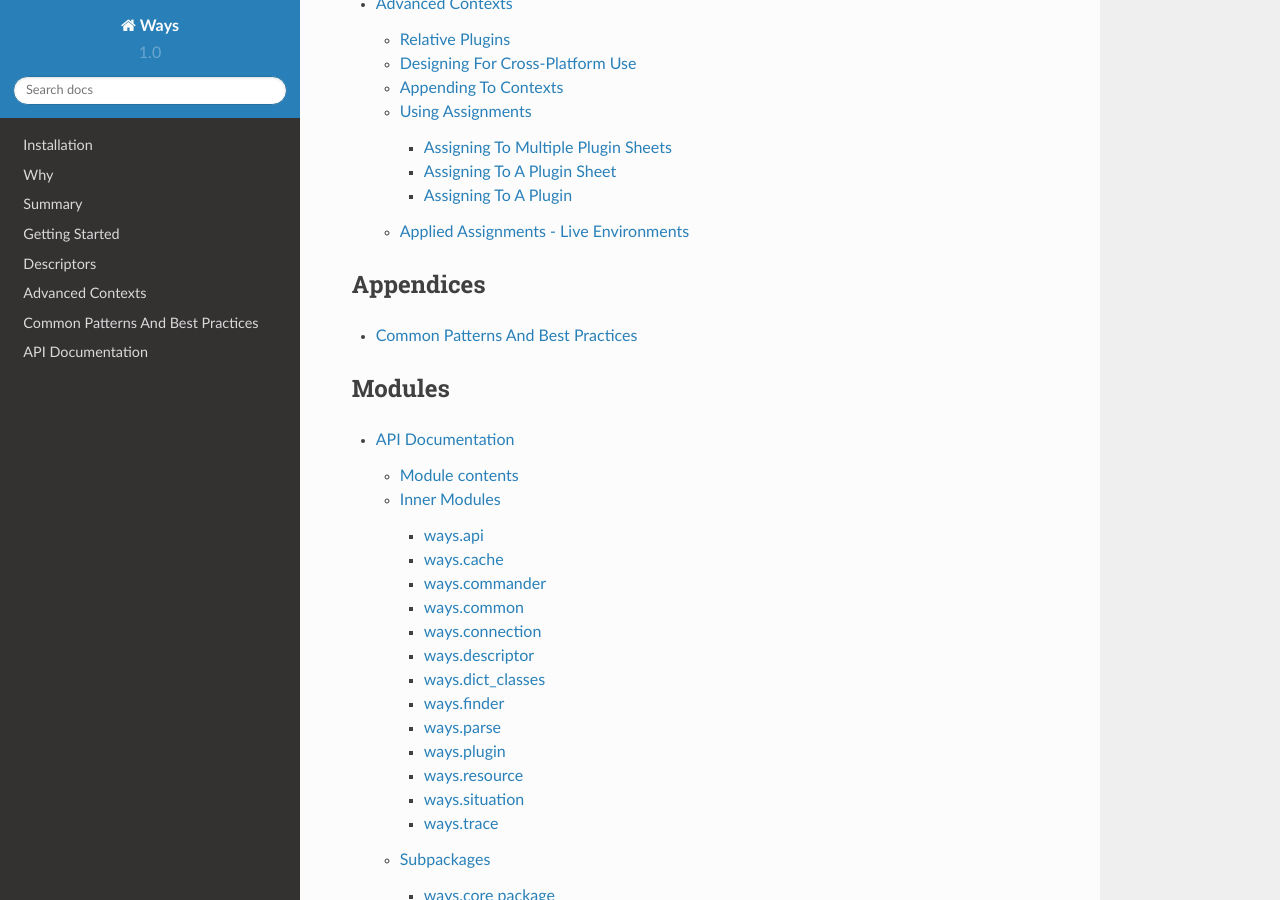
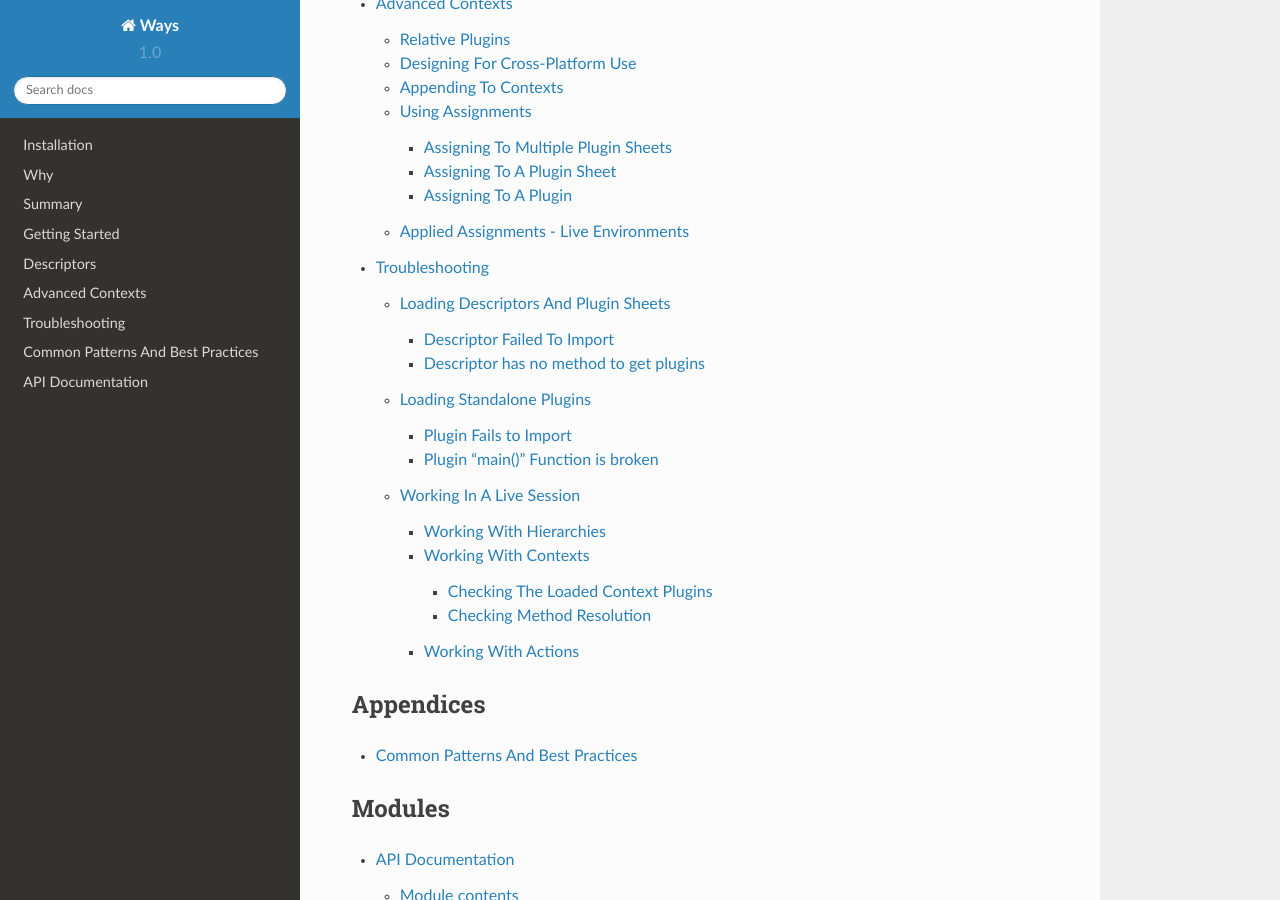
Before and after one commit to ColinKennedy/ways, a Sphinx documentation site: the page built from docs/index.rst, in a window 1280 px wide and 900 px high, scrolled down 1464 px. Built offline with Sphinx 7.4.7 and the Read the Docs theme 2.0.0, drawn with Linux system fonts in a browser that asks for light colours.

Commit message:
Minor tox fixes and adding troubleshooting.rst to the docs

```diff
--- a/docs/index.rst
+++ b/docs/index.rst
@@ -39,6 +39,7 @@ API Details
 .. toctree::
     Descriptors <descriptors>
     Advanced Contexts <context_advanced>
+    Troubleshooting <troubleshooting>
 
 Appendices
 ----------
```
Also changed, not shown: docs/troubleshooting.rst (+10 -0 lines), 1 other file.
